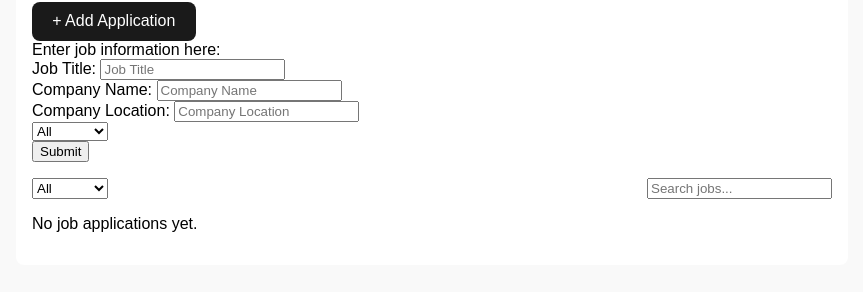
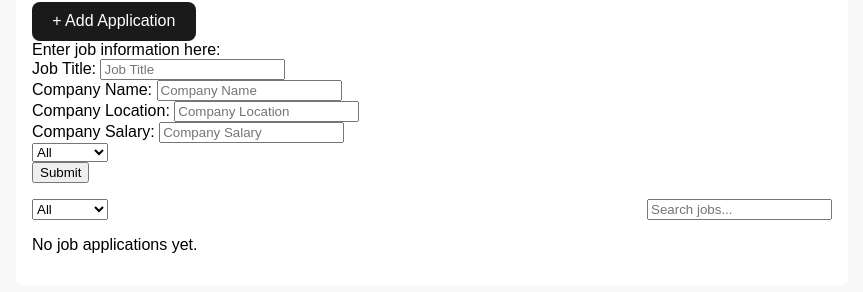
Before and after one commit to KhalidAlao/job-tracker, a website built with Vite: page index.html in a window 1280 px wide. Shown: the part 122-414 px from the top of the page, without its empty margins (208-1071 px from the left). Built offline with nearby package versions, Linux system fonts and the light colour scheme.

Commit message:
Update index.html

```diff
--- a/index.html
+++ b/index.html
@@ -27,6 +27,8 @@
   <input name="Company Name" id="company-name-input" type="text" placeholder="Company Name" required> <br>
   <label for="company-location">Company Location:</label>
   <input name="Company Location" id="company-location-input" type="text" placeholder="Company Location" required> <br>
+  <label for="company-salary">Company Salary:</label>
+  <input name="Company Salary" id="company-salary-input" type="text" placeholder="Company Salary" required> <br>
 
 
   <select id="job-status-select" name="Job Status" required>
@@ -64,6 +66,7 @@
       <p class ="job-id"> </p>
       <p class="company-name"></p>
       <p class="company-location"> </p>
+      <p class="company-salary"> </p>
       <p class="job-status"></p>
       <p class="date-added"> </p>
       <button class="edit-btn" >Edit</button>
```
